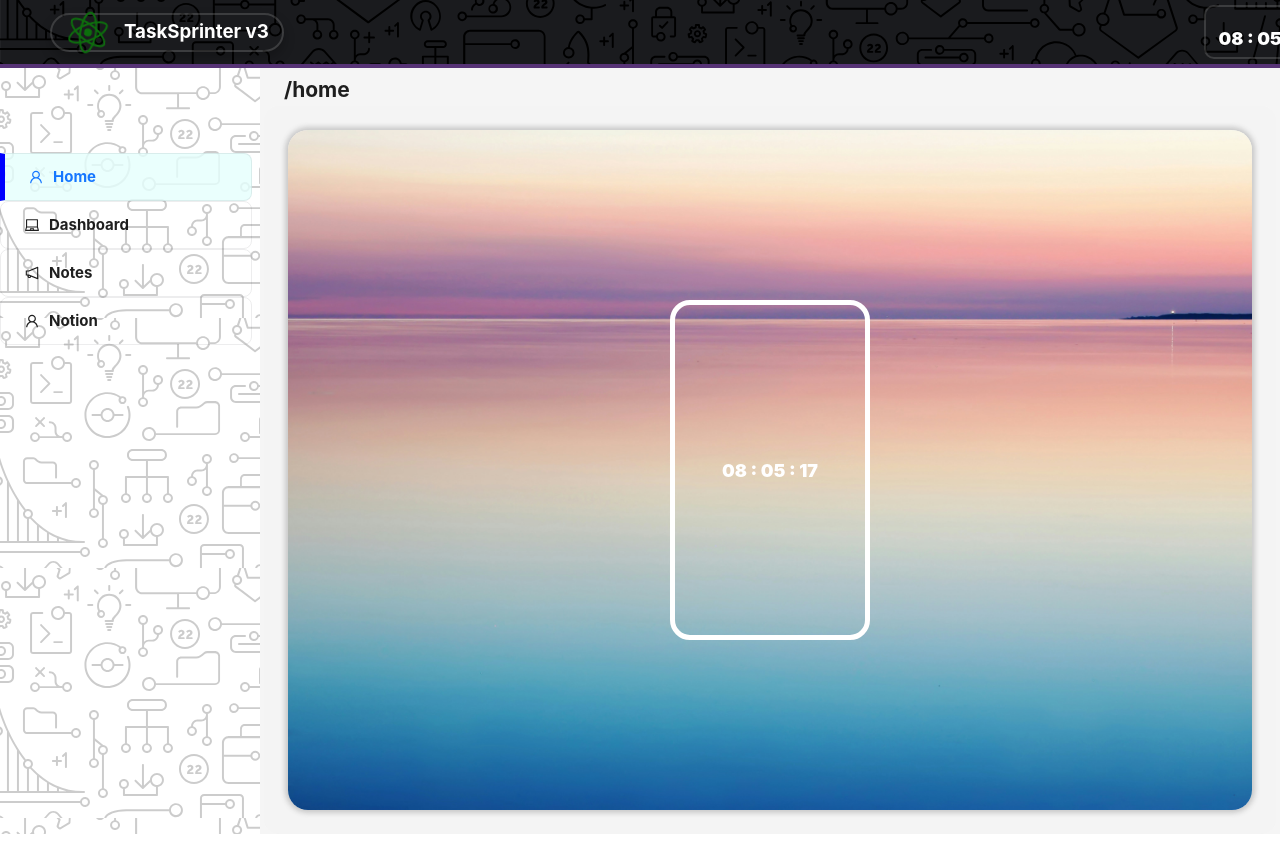
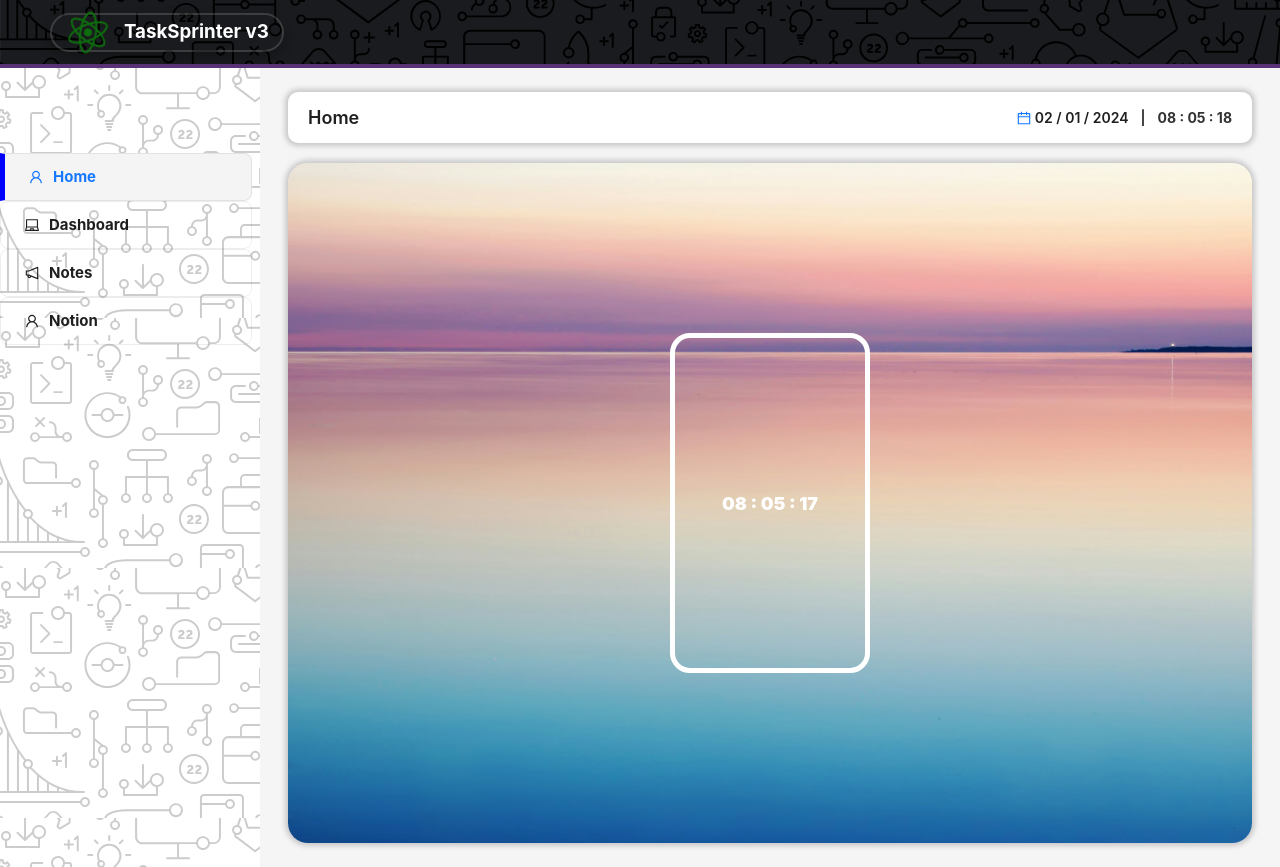
Before and after one commit to Johnnsonkp/TaskSprinterv3, a React (Create React App) app: page /home in a window 1280 px wide. Shown: the top 867 px of the page. Before the commit the page ends 834 px from the top, so only its background shows below. Built offline with nearby package versions, Linux system fonts and the light colour scheme.

Commit message:
style: dashboard tweaks

```diff
--- a/src/Root.js
+++ b/src/Root.js
@@ -33,16 +33,17 @@ function PageBoilerPlate({ component }) {
                   padding: "0 4px 0px",
                 }}
               >
-                <BreadCrumbComp />
+                {/* <BreadCrumbComp /> */}
                 <Content
                   style={{
-                    padding: 24,
-                    margin: 0,
+                    margin: 24,
+                    // margin: 0,
                     minHeight: 280,
                     backgroundColor: "#f4f4f4",
                     borderRadius: "15px",
                   }}
                 >
+                  <BreadCrumbComp />
                   {component}
                 </Content>
               </Layout>
--- a/src/StandUp/CompletedTaskRate.js
+++ b/src/StandUp/CompletedTaskRate.js
@@ -40,7 +40,6 @@ export default function CompletedTaskRate({ taskArr }) {
     >
       <Card
         title="Completion Rate (%)"
-        // style={styles.card}
         bordered={true}
         style={{
           minWidth: 480,
@@ -50,12 +49,10 @@ export default function CompletedTaskRate({ taskArr }) {
           textAlign: "left",
           boxShadow: "0 0 5px 3px rgba(100 100 100 / 30%)",
           background: "#C6FFDD",
-          // background: "#e5fffd",
           backgroundImage: `url("/public/do-more.jpg")`,
           backgroundPosition: "center center",
           backgroundSize: "cover",
           backgroundRepeat: "no-repeat",
-          // border: "1px solid red",
           overflow: "hidden",
           padding: "0px !important",
           opacity: 1,
@@ -65,7 +62,6 @@ export default function CompletedTaskRate({ taskArr }) {
           style={{
             display: "flex",
             flexDirection: "row",
-            // alignItems: "flex-start",
             justifyContent: "space-between",
             marginTop: "0px",
             background: "transparent",
@@ -92,7 +88,6 @@ export default function CompletedTaskRate({ taskArr }) {
             }
             trailColor={"#9996"}
             style={{
-              background: "rgba(255,255,255,0.3)",
               background: "transparent",
               paddingTop: "10px",
               paddingBottom: "10px",
@@ -112,10 +107,10 @@ export default function CompletedTaskRate({ taskArr }) {
                 display: "flex",
                 justifyContent: "flex-start",
                 alignItems: "flex-start",
-                border: "1px solid lightGray",
                 backgroundColor: "#fff",
+                backgroundColor: "#F4F4F5",
                 borderRadius: "5px",
-                borderLeft: "5px solid orange",
+                borderLeft: "5px solid blue",
                 borderTopLeftRadius: "2px",
                 borderBottomLeftRadius: "2px",
                 marginBottom: "5px",
@@ -124,8 +119,8 @@ export default function CompletedTaskRate({ taskArr }) {
                 padding: "6px",
               }}
             >
-              <p style={{ marginTop: "0px", margin: "0px" }}>Task Created: </p>
-              <p
+              <a style={{ marginTop: "0px", margin: "0px" }}>Task Created: </a>
+              <a
                 style={{
                   paddingLeftt: "0px",
                   marginTop: "0px",
@@ -134,7 +129,7 @@ export default function CompletedTaskRate({ taskArr }) {
                 }}
               >
                 {taskCreatedToday()}
-              </p>
+              </a>
             </div>
             <div
               style={{
@@ -142,21 +137,20 @@ export default function CompletedTaskRate({ taskArr }) {
                 justifyContent: "center",
                 alignItems: "center",
                 margin: "0px",
-                border: "1px solid lightGray",
-                backgroundColor: "#fff",
+                backgroundColor: "#F4F4F5",
                 marginTop: "5px",
                 borderRadius: "5px",
                 borderTopLeftRadius: "2px",
                 borderBottomLeftRadius: "2px",
-                borderLeft: "5px solid orange",
+                borderLeft: "5px solid blue",
                 padding: "3px",
                 padding: "6px",
               }}
             >
-              <p style={{ margin: "0px" }}>Task Completed: </p>
-              <p style={{ paddingRight: "0px", margin: "0px" }}>
+              <a style={{ margin: "0px" }}>Task Completed: </a>
+              <a style={{ paddingRight: "0px", margin: "0px" }}>
                 {completedTaskCount()}
-              </p>
+              </a>
             </div>
           </div>
         </div>
--- a/src/StandUp/StandUpComponent.js
+++ b/src/StandUp/StandUpComponent.js
@@ -65,6 +65,7 @@ const StandUpComponentSimplified = () => {
         boxShadow: "0 0 5px 3px rgba(100 100 100 / 30%)",
         background: "#C6FFDD",
         background: "#e5fffd",
+        // background: "#fff",
       }}
     >
       <Button
--- a/src/StandUp/StandUpMenu.js
+++ b/src/StandUp/StandUpMenu.js
@@ -14,9 +14,7 @@ export function StandUpMenu({ taskArr }) {
         marginBottom: "15px",
       }}
     >
-      {/* <span className="standupSimplified"> */}
       <StandUpComponentSimplified />
-      {/* </span> */}
       <span className="CompletedTaskRate">
         <CompletedTaskRate taskArr={taskArr} />
       </span>
--- a/src/components/clock.js
+++ b/src/components/clock.js
@@ -1,6 +1,6 @@
 import React, { useEffect, useState } from "react";
 
-export default function Clock(color) {
+export default function Clock({ color, fontSize, fontWeight }) {
   const current = new Date();
   const initialDataObj = {
     hours: current.getHours(),
@@ -35,10 +35,10 @@ export default function Clock(color) {
   return (
     <div
       style={{
-        color: "#fff",
-        fontWeight: "900",
-        fontSize: "18px",
-        width: "100%",
+        color: color ? color : "#fff",
+        fontWeight: fontWeight ? fontWeight : "900",
+        fontSize: fontSize ? fontSize : "18px",
+        // width: "100%",
       }}
     >
       {clock.hours} : {clock.minutes} : {clock.seconds}
--- a/src/components/ui.components/BreadCrumb.js
+++ b/src/components/ui.components/BreadCrumb.js
@@ -1,15 +1,41 @@
-import { Breadcrumb } from "antd";
+import { CalendarTwoTone } from "@ant-design/icons";
+import Clock from "../clock";
 import React from "react";
+import { reformatDate } from "../../Helper/DateFormat";
 
 function BreadCrumbComp() {
+  const pageTitle = window.location.pathname;
+  const CapitalizeFirstLetter =
+    pageTitle.charAt(1).toUpperCase() + pageTitle.slice(2);
+
   return (
-    <Breadcrumb style={{ marginLeft: "20px", marginBottom: "0px !important" }}>
-      <Breadcrumb.Item>
-        <h2 style={{ marginBottom: "0px", marginTop: "5px" }}>
-          {window.location.pathname}
-        </h2>
-      </Breadcrumb.Item>
-    </Breadcrumb>
+    <div
+      style={{
+        marginBottom: "20px",
+        borderRadius: "10px",
+        padding: "3px 20px",
+        backgroundColor: "#fff",
+        boxShadow: "0 0 5px 3px rgba(100 100 100 / 30%)",
+        textAlign: "left",
+        display: "flex",
+        alignItems: "center",
+        justifyContent: "space-between",
+      }}
+    >
+      <h1 style={{ fontSize: "18px", fontWeight: "600" }}>
+        {CapitalizeFirstLetter}
+      </h1>
+      <div style={{ fontWeight: "600", display: "flex" }}>
+        <div style={{ marginRight: "12px" }}>
+          <CalendarTwoTone size={"large"} />{" "}
+          {reformatDate(Date.now(), "dd / MM / yyyy")}
+        </div>
+        |
+        <div style={{ marginLeft: "12px" }}>
+          <Clock color={"#333"} fontSize fontWeight={"700"} />
+        </div>
+      </div>
+    </div>
   );
 }
 
--- a/src/components/ui.components/Nav.js
+++ b/src/components/ui.components/Nav.js
@@ -28,19 +28,6 @@ export default function Nav() {
         <AppLogoContainer />
       </div>
       <Link to={"/"}></Link>
-      <div
-        style={{
-          border: "2px solid rgba(140, 140, 140, 0.3)",
-          borderRadius: "10px",
-          paddingLeft: "12px",
-          paddingRight: "12px",
-          height: "50px",
-          marginTop: "auto",
-          marginBottom: "auto",
-        }}
-      >
-        <Clock />
-      </div>
     </Header>
   );
 }
--- a/src/components/ui.components/sideMenu/SideMenu.css
+++ b/src/components/ui.components/sideMenu/SideMenu.css
@@ -18,6 +18,7 @@ aside .ant-menu-item-selected{
     border-bottom-left-radius: 0px !important;
     margin-left: 0px !important;
     background-color: rgba(229, 255, 253, 0.8)!important;
+    background-color: #F4F4F5!important;
 }
 
 #sideMenu h4{
--- a/src/components/ui.components/sideMenu/SideMenu.js
+++ b/src/components/ui.components/sideMenu/SideMenu.js
@@ -33,15 +33,12 @@ function SideMenu() {
     <Menu
       id="sideMenu"
       mode="inline"
-      // defaultSelectedKeys={"/dashboard"}
       selectedKeys={defaultSelectedKey}
       style={{
         height: "100%",
         borderRight: 0,
         textAlign: "left",
         background: `url("/header-background copy.svg")`,
-        // backgroundOpacity: "0.2",
-        // backgroundColor: "#e5e6e6",
       }}
       items={[
         {
```
